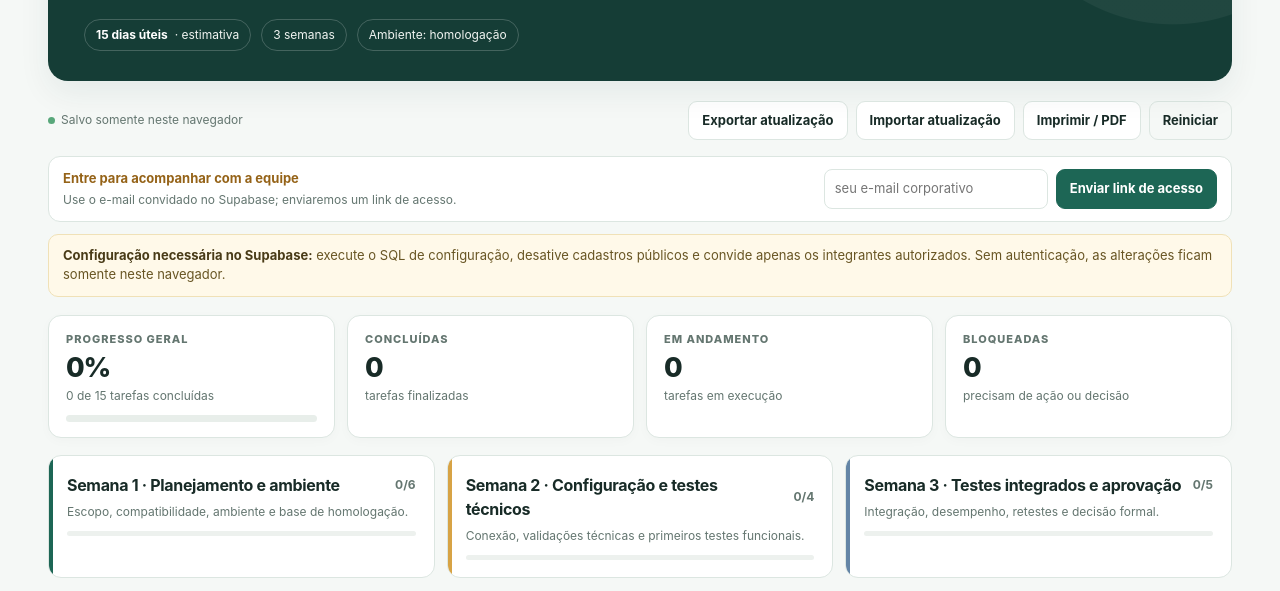
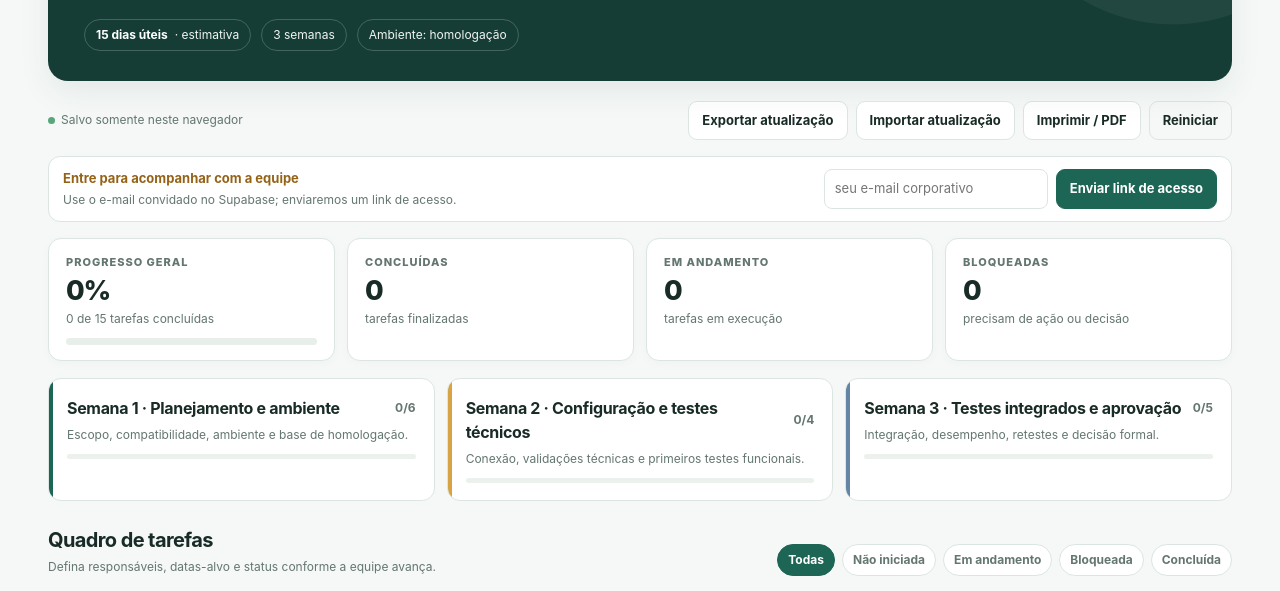
Before and after one commit to ellerygomesdasilva-cell/cronograma-winthor, a plain HTML site: page index.html in a window 1280 px wide. Shown: the part 187-778 px from the top of the page. Drawn offline with Linux system fonts and the light colour scheme.

Commit message:
Comment out Supabase configuration notice in HTML
Comment out notice about Supabase configuration.

```diff
--- a/index.html
+++ b/index.html
@@ -45,7 +45,7 @@
   </div>
 </div>
 <section class="auth-bar" aria-label="Acesso ao cronograma compartilhado"><div class="auth-copy"><strong id="syncHeadline">Preparando quadro compartilhado…</strong><span id="syncMessage">Entre com o e-mail convidado para sincronizar as atualizações da equipe.</span></div><form class="auth-form" id="loginForm"><input id="teamEmail" type="email" aria-label="E-mail da equipe" autocomplete="email" placeholder="seu e-mail corporativo" required><button class="btn primary" type="submit" id="loginBtn">Enviar link de acesso</button></form><button class="btn" type="button" id="logoutBtn" hidden>Sair</button></section>
-<div class="notice"><strong>Configuração necessária no Supabase:</strong> execute o SQL de configuração, desative cadastros públicos e convide apenas os integrantes autorizados. Sem autenticação, as alterações ficam somente neste navegador.</div>
+<!-- <div class="notice"><strong>Configuração necessária no Supabase:</strong> execute o SQL de configuração, desative cadastros públicos e convide apenas os integrantes autorizados. Sem autenticação, as alterações ficam somente neste navegador.</div> -->
 <section class="summary" aria-label="Resumo de andamento">
   <article class="metric"><div class="label">Progresso geral</div><div class="value" id="percent">0%</div><div class="hint" id="progressHint">0 de 15 tarefas concluídas</div><div class="progress-wrap"><div class="progress" id="overallBar"></div></div></article>
   <article class="metric"><div class="label">Concluídas</div><div class="value" id="doneCount">0</div><div class="hint">tarefas finalizadas</div></article>
```
